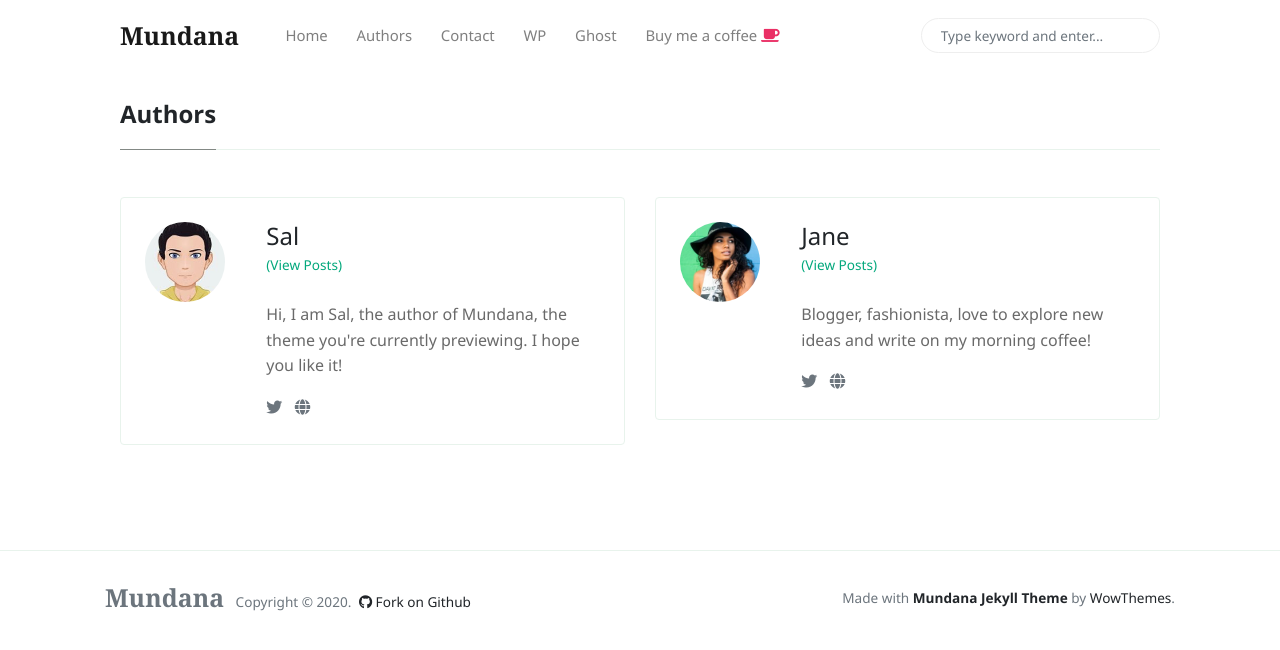
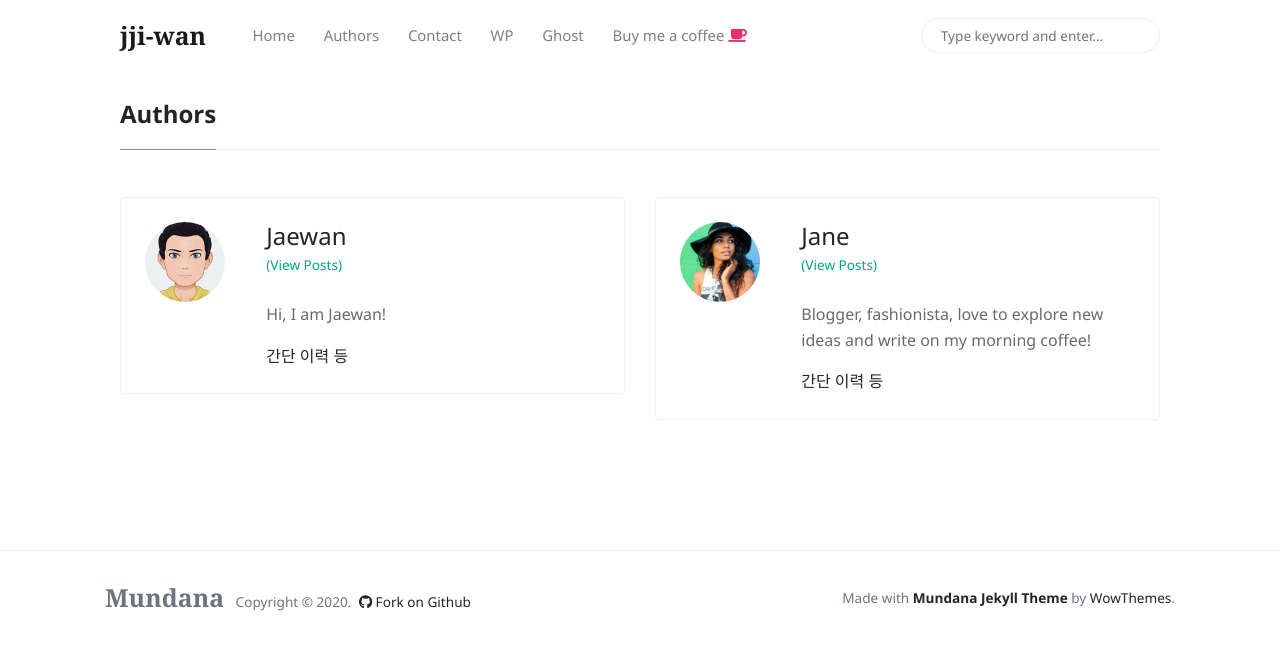
Before and after one commit to jaewanLee/jaewan.github.io, a Jekyll site: the page built from _pages/authors-list.html, in a window 1280 px wide. Shown: the top 650 px of the page. Built offline with Jekyll 4.4.1, drawn with Linux system fonts in a browser that asks for light colours; nearby versions of some CDN libraries.

Commit message:
[config] fix author info

```diff
--- a/_config.yml
+++ b/_config.yml
@@ -1,12 +1,10 @@
 # Site
-name: 'Mundana'
-description: 'Mundana is a free Jekyll theme for awesome people like you, Medium like.'
+name: 'jji-wan'
+description: 'jjiwan 부부의 개발 이야기'
 logo: 'assets/images/logo.png'
 favicon: 'assets/images/favicon.ico'
 baseurl: 'https://jaewanlee.github.io/jjiwan.github.io'
-disqus: 'demowebsite'
-email: 'wowthemesnet@gmail.com'
-mailchimp-list: 'https://wowthemes.us11.list-manage.com/subscribe/post?u=8aeb20a530e124561927d3bd8&amp;id=8c3d2d214b'
+email: 'ianlee9180@gmail.com'
 
 include: ['_pages']
 permalink: /:title/
@@ -19,15 +17,13 @@ plugins:
   - jekyll-seo-tag
 
 authors:
-  sal:
-    name: Sal
-    site: https://www.wowthemes.net
+  jaewan:
+    name: Jaewan
     avatar: /assets/images/avatar1.jpg
-    bio: "Hi, I am Sal, the author of Mundana, the theme you're currently previewing. I hope you like it!"
-    email: wowthemesnet@gmail.com
-    twitter: https://twitter.com/wowthemesnet
+    bio: 'Hi, I am Jaewan!'
+    email: ianlee9180@gmail.com
 
-  jane:
+  sangji:
     name: Jane
     site: https://www.wowthemes.net
     avatar: /assets/images/avatar2.jpg
@@ -42,7 +38,7 @@ defaults:
       path: '_posts'
     values:
       layout: post
-      author: sal
+      author: jaewan
       avatar: /assets/images/avatar1.jpg
 
   # all pages
--- a/_pages/authors-list.html
+++ b/_pages/authors-list.html
@@ -11,7 +11,9 @@ permalink: "/authors-list.html"
         <div class="col-lg-6 mb-4">
             <div class="p-4 border rounded">
                 <div class="row">
-            <div class="col-md-3 mb-4 mb-md-0"><img alt="{{ author[1].name }}" src="{{site.baseurl}}/{{ author[1].avatar }}" class="rounded-circle" height="80" width="80"></div>
+                    <div class="col-md-3 mb-4 mb-md-0"><img alt="{{ author[1].name }}"
+                            src="{{site.baseurl}}/{{ author[1].avatar }}" class="rounded-circle" height="80" width="80">
+                    </div>
                     <div class="col-md-9">
                         <a href="{{site.baseurl}}/author-{{ author[1].name | slugify }}">
                             <h4 class="text-dark mb-0"> {{ author[1].name }} </h4>
@@ -20,8 +22,7 @@ permalink: "/authors-list.html"
                         </a>
                         <div class="icon-block mt-3 d-flex justify-content-between">
                             <div>
-            <a target="_blank" href="{{ author[1].twitter }}"><i class="fab fa-twitter text-muted" aria-hidden="true"></i></a>  &nbsp;
-            <a target="_blank" href="{{ author[1].site }}"><i class="fa fa-globe text-muted" aria-hidden="true"></i></a> &nbsp;
+                                간단 이력 등
                             </div>
                         </div>
                     </div>
```
Also changed, not shown: _pages/author-jaewan.html (added, +26 -0 lines), _pages/author-sal.html (deleted, +0 -26 lines). Lines whose indentation alone changed are shown as unchanged.
